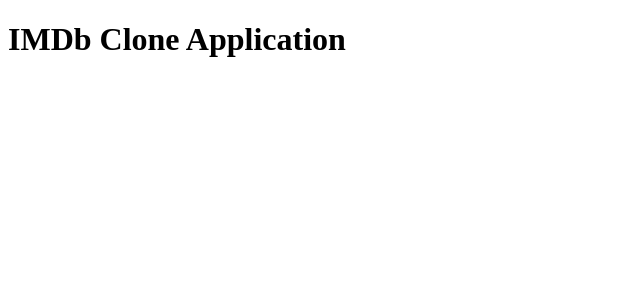
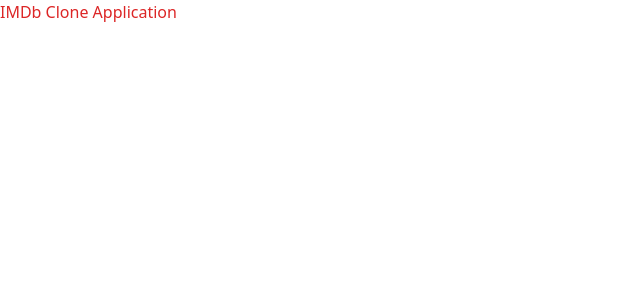
Before and after one commit to Chaitav/IMDb-Clone, a Next.js app: page / in a window 1280 px wide. Shown: the top 300 px of the page, without its empty margins (0-640 px from the left). Built offline with nearby package versions, Linux system fonts and the light colour scheme.

Commit message:
Configured Tailwind CSS

```diff
--- a/package.json
+++ b/package.json
@@ -19,5 +19,10 @@
     "react": "18.2.0",
     "react-dom": "18.2.0",
     "typescript": "5.1.6"
+  },
+  "devDependencies": {
+    "autoprefixer": "^10.4.14",
+    "postcss": "^8.4.27",
+    "tailwindcss": "^3.3.3"
   }
 }
--- /dev/null
+++ b/postcss.config.js
@@ -0,0 +1,6 @@
+module.exports = {
+  plugins: {
+    tailwindcss: {},
+    autoprefixer: {},
+  },
+}
--- a/src/app/globals.css
+++ b/src/app/globals.css
@@ -0,0 +1,3 @@
+@tailwind base;
+@tailwind components;
+@tailwind utilities;
--- a/src/app/page.tsx
+++ b/src/app/page.tsx
@@ -1,3 +1,3 @@
 export default function Home() {
-  return <h1>IMDb Clone Application</h1>;
+  return <h1 className="text-red-600">IMDb Clone Application</h1>;
 }
--- /dev/null
+++ b/tailwind.config.js
@@ -0,0 +1,8 @@
+/** @type {import('tailwindcss').Config} */
+module.exports = {
+  content: ["./src/**/*.{js,ts,jsx,tsx,mdx}"],
+  theme: {
+    extend: {},
+  },
+  plugins: [],
+};
```
Also changed, not shown: 1 other file (tests, documents, lock files or other folders).
